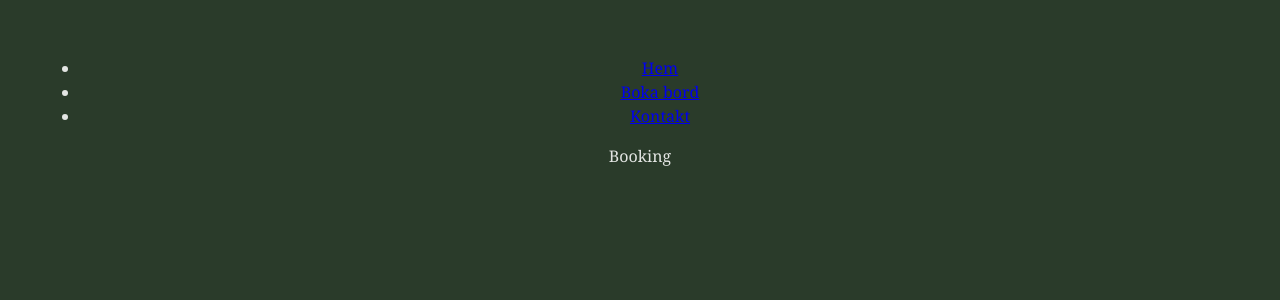
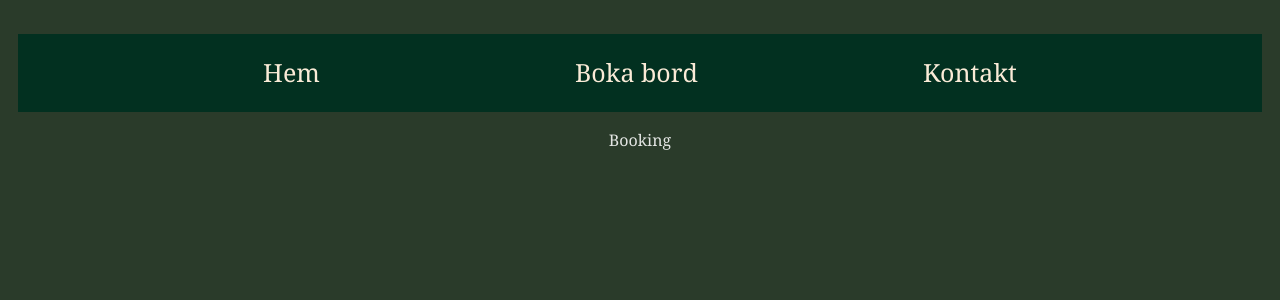
Before and after one commit to Medieinstitutet/the-restaurant-dream-team-6, a React (Vite) app: page /booking in a window 1280 px wide. Shown: the top 300 px of the page. Built offline with nearby package versions, Linux system fonts and the light colour scheme.

Commit message:
some nav style

```diff
--- a/src/components/Navigation.tsx
+++ b/src/components/Navigation.tsx
@@ -1,14 +1,14 @@
-import React from "react";
+// import React from "react";
 import { NavLink } from "react-router-dom";
 
 export const Navigation = () => {
     return (
-      <nav>
-        <ul>
+      <nav className="navigation">
+        <ul className="nav-ul">
           <li>
             <NavLink to={"/"}>Hem</NavLink>
           </li>
-          <li>
+          <li className="book-table">
             <NavLink to={"/booking"}>Boka bord</NavLink>
           </li>
           <li>
--- a/src/index.scss
+++ b/src/index.scss
@@ -1,7 +1,8 @@
 #root {
   max-width: 1280px;
   margin: 0 auto;
-  padding: 2rem;
+  // padding: 2rem;
+  padding: 10px;
   text-align: center;
 }
 
--- /dev/null
+++ b/src/styles/_nav.scss
@@ -0,0 +1,26 @@
+.navigation {
+    background-color: #023020;
+    margin: 0;
+}
+
+.nav-ul {
+    list-style: none;
+    display: flex;
+    justify-content: space-evenly;
+    padding: 20px;
+}
+
+.nav-ul a {
+    text-decoration: none;
+    color: antiquewhite;
+    font-size: 25px;
+}
+
+.nav-ul a:hover {
+    // color: rgb(137, 201, 137)
+    color: rgb(116, 87, 87)
+}
+
+.book-table {
+    margin-left: 30px;
+}
--- a/src/styles/main.scss
+++ b/src/styles/main.scss
@@ -1,2 +1,2 @@
-
+@use "./nav";
 @use "./contact";
```
